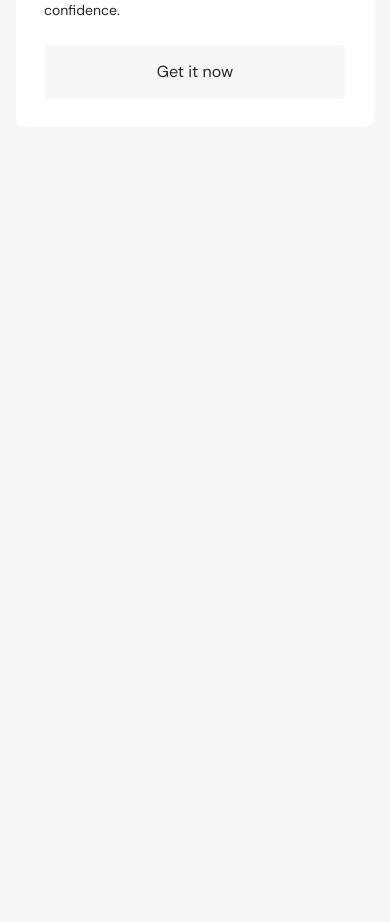
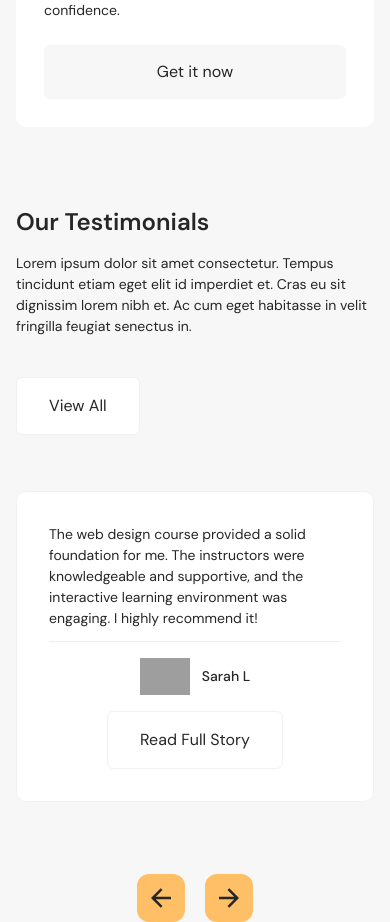
Before and after one commit to Madhankannan02/Education-Website-TailwindCSS, a React (Vite) app: page / in a window 390 px wide. Shown: the part 8165-9087 px from the top of the page. Before the commit the page ends 8292 px from the top, so only its background shows below. Built offline with nearby package versions, Linux system fonts and the light colour scheme; grey boxes are pictures that could not be loaded.

Commit message:
Completed the Testimonials Section

```diff
--- a/package.json
+++ b/package.json
@@ -15,6 +15,7 @@
     "react": "^19.2.0",
     "react-dom": "^19.2.0",
     "react-fast-marquee": "^1.6.5",
+    "swiper": "^12.0.3",
     "tailwindcss": "^4.1.18"
   },
   "devDependencies": {
--- a/src/App.jsx
+++ b/src/App.jsx
@@ -2,6 +2,7 @@ import { Benefits } from "./components/Benefits";
 import { Courses } from "./components/Courses";
 import { Header } from "./components/Header"
 import { Hero } from "./components/Hero";
+import { Testimonial } from "./components/Testimonial";
 
 function App() {
 
@@ -12,6 +13,7 @@ function App() {
         <Hero />
         <Benefits />
         <Courses />
+        <Testimonial />
       </main>
     </>
   );
--- /dev/null
+++ b/src/components/Testimonial.jsx
@@ -0,0 +1,62 @@
+import { Title } from "./Title";
+import { testimonialsItems } from "../constant/data";
+import { RiArrowLeftLine, RiArrowRightLine } from "@remixicon/react";
+import { Swiper, SwiperSlide } from "swiper/react";
+import "swiper/css";
+import { Navigation, Autoplay } from "swiper/modules";
+
+export function Testimonial() {
+ return (
+  <section className="section">
+   <div className="container">
+    <Title title='Our Testimonials' text='Lorem ipsum dolor sit amet consectetur. Tempus tincidunt etiam eget elit id imperdiet et. Cras eu sit dignissim lorem nibh et. Ac cum eget habitasse in velit fringilla feugiat senectus in.' link='View All' />
+
+    <Swiper
+     modules={[Navigation, Autoplay]}
+     spaceBetween={30}
+     breakpoints={{
+      640: {
+       slidesPerView: 1,
+      },
+      768: {
+       slidesPerView: 1.5,
+      },
+      1280: {
+       slidesPerView: 2.5,
+      },
+     }}
+     loop={true}
+     navigation={{
+      prevEl: '.prev-btn',
+      nextEl: '.next-btn',
+     }}
+     className="mt-14 lg:mt-16">
+     {testimonialsItems.map((item) => (
+      <SwiperSlide key={item.id} className="bg-white border border-white-95 p-8 lg:p-10 rounded-[10px] space-y-3">
+       <p>{item.text}</p>
+       <div className="flex items-center justify-center flex-wrap pt-4 border-t border-t-orange-90 gap-4">
+        <div className="flex items-center gap-3">
+         <div className="">
+          <img src={`assets/${item.img}`} alt={item.author} width={50} height={50} />
+         </div>
+
+         <p className="font-medium">{item.author}</p>
+        </div>
+        <button className="secondary-btn">Read Full Story</button>
+       </div>
+      </SwiperSlide>
+     ))}
+    </Swiper>
+
+    <div className="flex items-center justify-center mt-18 gap-5">
+     <button className="bg-orange-70 w-12 h-12 flex items-center justify-center rounded-xl hover:bg-orange-75 transition-colors active:bg-orange-75/80 prev-btn">
+      <RiArrowLeftLine size={30} />
+     </button>
+     <button className="bg-orange-70 w-12 h-12 flex items-center justify-center rounded-xl hover:bg-orange-75 transition-colors active:bg-orange-75/80 next-btn">
+      <RiArrowRightLine size={30} />
+     </button>
+    </div>
+   </div>
+  </section>
+ );
+}
```
Also changed, not shown: 1 other file (tests, documents, lock files or other folders).
